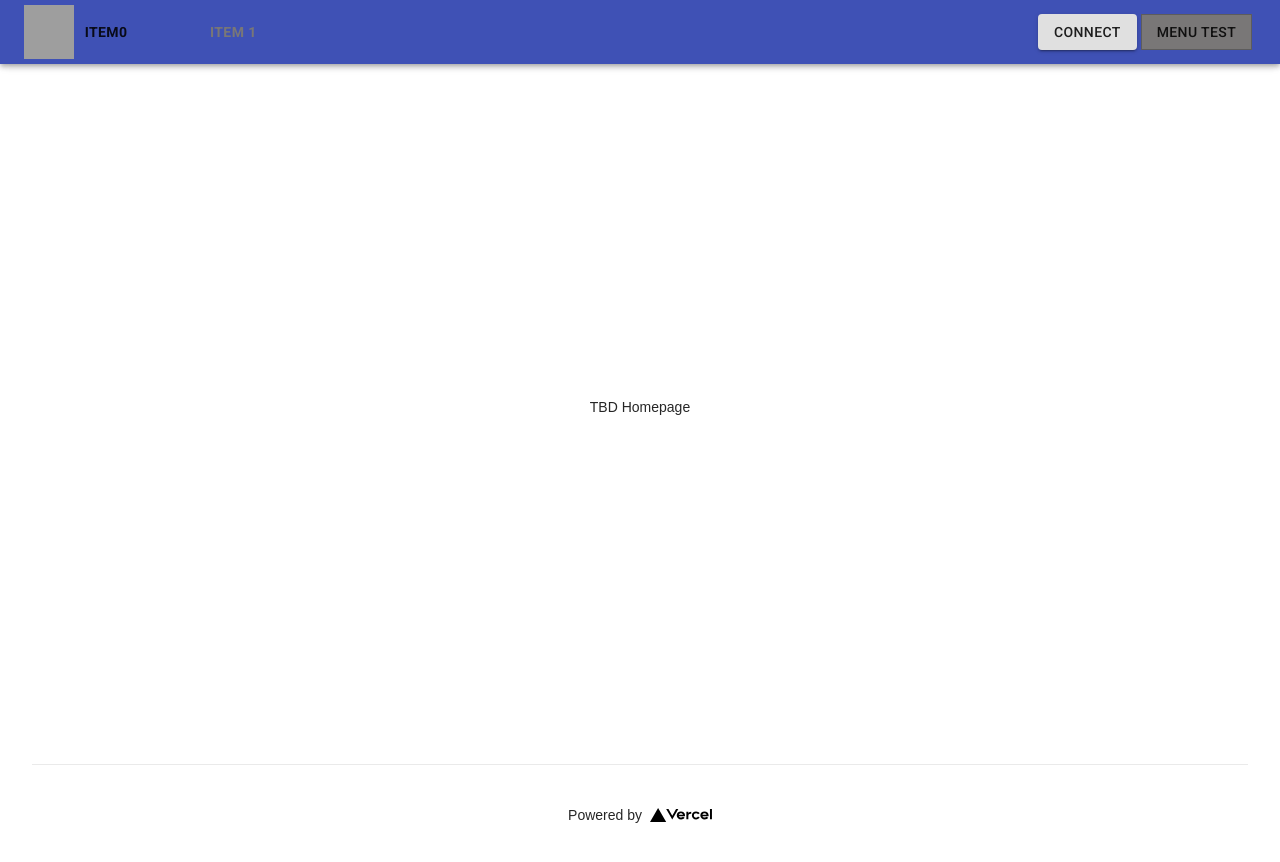
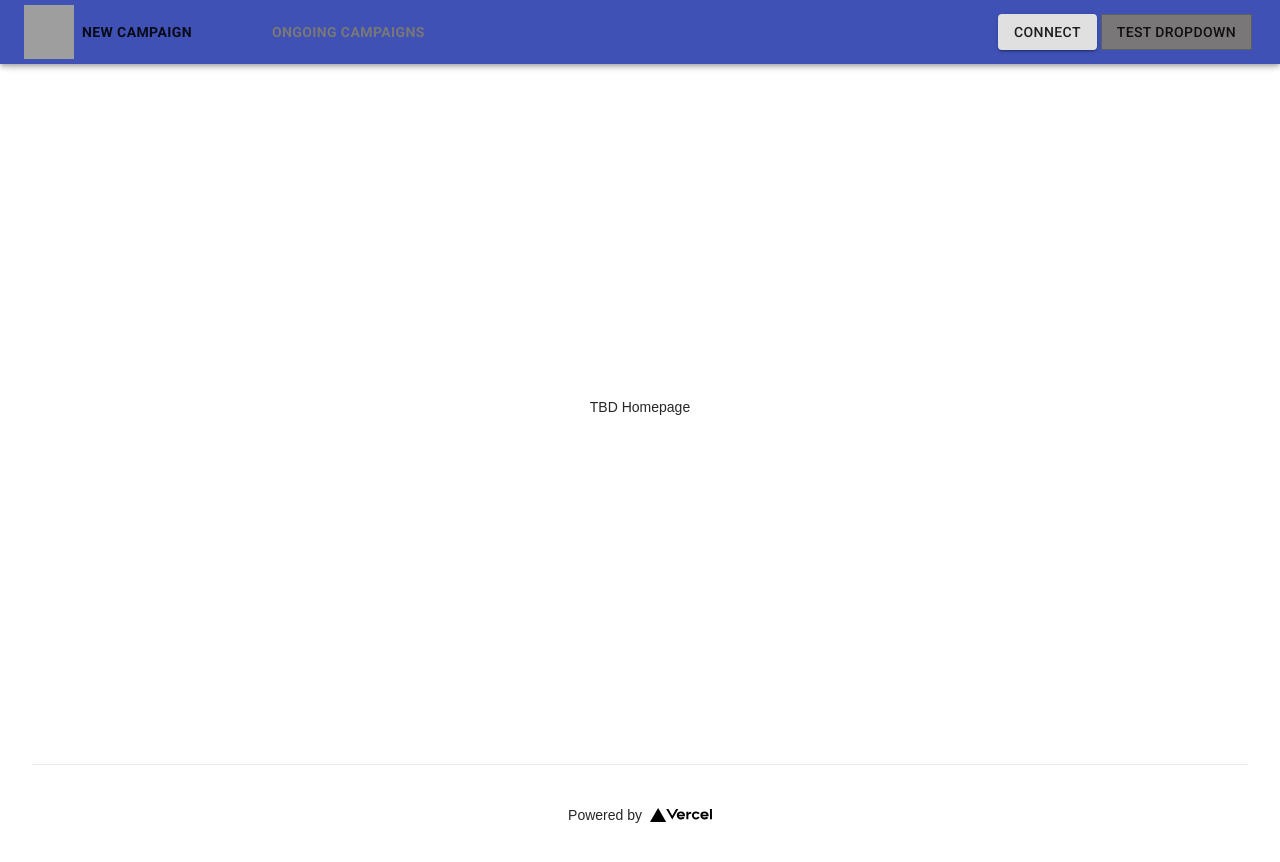
Before and after one commit to maticmike/ethsf-frontend, a Next.js app: page / in a window 1280 px wide. Built offline with nearby package versions, Linux system fonts and the light colour scheme; grey boxes are pictures that could not be loaded.

Commit message:
added signup modal with and fixed connect button

```diff
--- a/components/navigation/connectbutton/index.jsx
+++ b/components/navigation/connectbutton/index.jsx
@@ -1,30 +1,37 @@
-import React from 'react';
+import React, { useState } from 'react';
 import { useSelector, useDispatch } from 'react-redux';
-import { useRouter } from 'next/router';
 import { Button } from '@material-ui/core';
 import { connectAccountThunk, disconnectWallet } from '../../../redux/actions/account';
 import { shortenedEthAddress } from '../../../web3/helpers';
-import { useStyles } from './styles';
 
-const ConnectButton = () => {
-  const router = useRouter();
+const ConnectButton = ({ handleSignupOpen }) => {
+  const [isRegistered, setIsRegistered] = useState(false);
+
   const account = useSelector(state => state.account);
   const dispatch = useDispatch();
-  const handleConnectivity = () => {
-    if (account.address === null) {
-      dispatch(connectAccountThunk());
-    } else {
-      //   // Redirect to homepage if on mynft or admin page
-      //   const isOnConnectedOnlyPage = router.pathname === '/mynft' || router.pathname === '/admin';
-      //   if (isOnConnectedOnlyPage) router.push('/marketplace');
-      dispatch(disconnectWallet());
+
+  const handleConnectivity = () => dispatch(connectAccountThunk());
+  const handleRegister = () => handleSignupOpen();
+  const handleLogout = () => dispatch(disconnectWallet());
+
+  const renderCorrectButton = () => {
+    if (!isRegistered && account?.address === null) {
+      return (
+        <Button variant="contained" onClick={handleConnectivity}>
+          Connect
+        </Button>
+      );
     }
+    if (!isRegistered)
+      return (
+        <Button variant="contained" onClick={handleRegister}>
+          Signup
+        </Button>
+      );
+    return <Button variant="contained">{shortenedEthAddress(account?.address)}</Button>;
   };
 
-  return (
-    <Button variant="contained" onClick={handleConnectivity}>
-      {shortenedEthAddress(account?.address) || 'connect'}
-    </Button>
-  );
+  return <>{renderCorrectButton()}</>;
 };
+
 export default ConnectButton;
--- a/components/navigation/navbar/index.jsx
+++ b/components/navigation/navbar/index.jsx
@@ -15,11 +15,16 @@ const Sidebar = dynamic(() => import('../sidebar'), {
 const ConnectButton = dynamic(() => import('../connectbutton'), {
   loading: () => <p>Connect Loading....</p>,
 });
+const Signup = dynamic(() => import('../../signupDialog'), {
+  loading: () => <p>Signup Loading....</p>,
+});
 
 const Navbar = () => {
   const classes = useStyles();
 
   const router = useRouter();
+
+  const [isSignupOpen, setIsOpenSignup] = useState(false);
 
   // const account = useSelector(state => state.account);
 
@@ -35,10 +40,11 @@ const Navbar = () => {
 
   const updateWidth = () => setWidth(window.innerWidth);
 
+  const handleSignupOpen = () => setIsOpenSignup(true);
+  const handleSignupClose = () => setIsOpenSignup(false);
+
   const dummyArray = [1, 2, 3, 4, 5, 6];
 
-  // const showMyNft = account.address !== null;
-  const showMyNft = true;
   useEffect(() => {
     setWidth(window.innerWidth);
     window.addEventListener('resize', updateWidth);
@@ -48,7 +54,6 @@ const Navbar = () => {
   return (
     <>
       {width > MIN_DESKTOP_PX ? (
-        // <AppBar position="sticky" className={classes.navbarBackground}>
         <AppBar position="sticky">
           <Toolbar>
             {/* <Link href="/marketplace" className={classes.navbarDesktopMenuButton}> */}
@@ -64,28 +69,19 @@ const Navbar = () => {
             {/* <Link className={classes.navbarDesktopMenuButton} href="/marketplace"> */}
             <a href="/">
               <Button>
-                <strong>item0</strong>
+                <strong>New Campaign</strong>
               </Button>
             </a>
-            {showMyNft ? (
-              <a className={classes.navbarDesktopMenuButton} href="/">
-                <Button>
-                  <strong className={classes.navbarDesktopMenuButton}>item 1</strong>
-                </Button>
-              </a>
-            ) : null}
-            {/* {account.address && account.isAdmin ? (
-              <Link className={classes.navbarDesktopMenuButton} href="/admin">
-                <Button>
-                  <strong className={classes.navbarDesktopMenuButton}>item2</strong>
-                </Button>
-              </Link>
-            ) : null} */}
+            <a className={classes.navbarDesktopMenuButton} href="/">
+              <Button>
+                <strong className={classes.navbarDesktopMenuButton}>Ongoing Campaigns</strong>
+              </Button>
+            </a>
             <div className={classes.navbarGrow} />
-            <ConnectButton />
+            <ConnectButton handleSignupOpen={handleSignupOpen} />
             &nbsp;
             <Button className={classes.languageButton} variant="outlined" onClick={openLanguagesMenu}>
-              menu test
+              Test Dropdown
             </Button>
             &nbsp;
             <Menu
@@ -95,7 +91,6 @@ const Navbar = () => {
               open={Boolean(languagesMenu)}
               onClose={closeLanguagesMenu}
             >
-              {/* {Object.entries(ALL_LOCALE_SUPPORTED).map(([key, value]) => { */}
               {dummyArray.map((key, value) => {
                 return (
                   // <Link href={router.asPath} locale={key} key={key}>
@@ -148,6 +143,7 @@ const Navbar = () => {
           /> */}
         </>
       )}
+      <Signup isSignupOpen={isSignupOpen} handleSignupClose={handleSignupClose} />
     </>
   );
 };
--- /dev/null
+++ b/components/signupDialog/index.jsx
@@ -0,0 +1,69 @@
+import React, { useState } from 'react';
+import { useSelector } from 'react-redux';
+import { Dialog, TextField, Button } from '@material-ui/core';
+import { useStyles } from './styles';
+const SignupDialog = ({ isSignupOpen, handleSignupClose }) => {
+  const classes = useStyles();
+
+  const [firstName, setFirstName] = useState('');
+  const [lastName, setLastName] = useState('');
+  const [email, setEmail] = useState('');
+  const [username, setUsername] = useState('');
+
+  const account = useSelector(state => state.account);
+
+  const handleSubmit = e => {
+    e.preventDefault();
+    console.log(firstName, lastName, email, password);
+    handleSignupClose();
+  };
+  return (
+    <>
+      <Dialog open={isSignupOpen} close={handleSignupClose}>
+        <h1 className={classes.root}>Signup</h1>
+        <form className={classes.root} onSubmit={handleSubmit}>
+          <TextField
+            label="First Name"
+            variant="filled"
+            required
+            value={firstName}
+            onChange={e => setFirstName(e.target.value)}
+          />
+          <TextField
+            label="Last Name"
+            variant="filled"
+            required
+            value={lastName}
+            onChange={e => setLastName(e.target.value)}
+          />
+          <TextField
+            label="Username"
+            variant="filled"
+            required
+            value={username}
+            onChange={e => setUsername(e.target.value)}
+          />
+          <TextField
+            label="Email"
+            variant="filled"
+            type="email"
+            required
+            value={email}
+            onChange={e => setEmail(e.target.value)}
+          />
+          <TextField label="Eth Address" variant="filled" required disabled value={account.address} />
+          <div>
+            <Button variant="contained" onClick={handleSignupClose}>
+              Cancel
+            </Button>
+            <Button type="submit" variant="contained" color="primary">
+              Signup
+            </Button>
+          </div>
+        </form>
+      </Dialog>
+    </>
+  );
+};
+
+export default SignupDialog;
--- /dev/null
+++ b/components/signupDialog/styles.js
@@ -0,0 +1,19 @@
+import { makeStyles } from '@material-ui/core/styles';
+const useStyles = makeStyles(theme => ({
+  root: {
+    display: 'flex',
+    flexDirection: 'column',
+    justifyContent: 'center',
+    alignItems: 'center',
+    padding: theme.spacing(2),
+
+    '& .MuiTextField-root': {
+      margin: theme.spacing(1),
+      width: '450px',
+    },
+    '& .MuiButtonBase-root': {
+      margin: theme.spacing(2),
+    },
+  },
+}));
+export { useStyles };
--- a/package.json
+++ b/package.json
@@ -28,6 +28,7 @@
     "graphql": "^15.5.0",
     "graphql-tag": "^2.11.0",
     "next": "10.0.4",
+    "next-auth": "^3.25.0",
     "react": "17.0.1",
     "react-app-rewired": "^2.1.8",
     "react-calendar": "^3.3.1",
--- a/pages/_app.js
+++ b/pages/_app.js
@@ -1,4 +1,4 @@
-import React from 'react';
+import React, { useState } from 'react';
 import dynamic from 'next/dynamic';
 import { Provider } from 'react-redux';
 import store from '../redux/store';
@@ -14,6 +14,7 @@ const Navbar = dynamic(() => import('../components/navigation/navbar'), {
 
 const MyApp = ({ Component, pageProps }) => {
   const apolloClient = useApollo(pageProps.initialApolloState);
+
   return (
     <ApolloProvider client={apolloClient}>
       <Provider store={store}>
--- a/redux/actions/account.js
+++ b/redux/actions/account.js
@@ -1,8 +1,14 @@
 import { getWalletInfo } from '../../web3';
 import consola from 'consola';
 /* Action Types */
+export const REGISTER_USER = 'REGISTER_USER';
 export const CONNECT_WALLET = 'CONNECT_WALLET';
 export const DISCONNECT_WALLET = 'DISCONNECT_WALLET';
+
+export const registerAccount = wallet => ({
+  type: REGISTER_USER,
+  payload: wallet,
+});
 
 export const connectAccount = wallet => ({
   type: CONNECT_WALLET,
```
Also changed, not shown: 1 other file (tests, documents, lock files or other folders).
